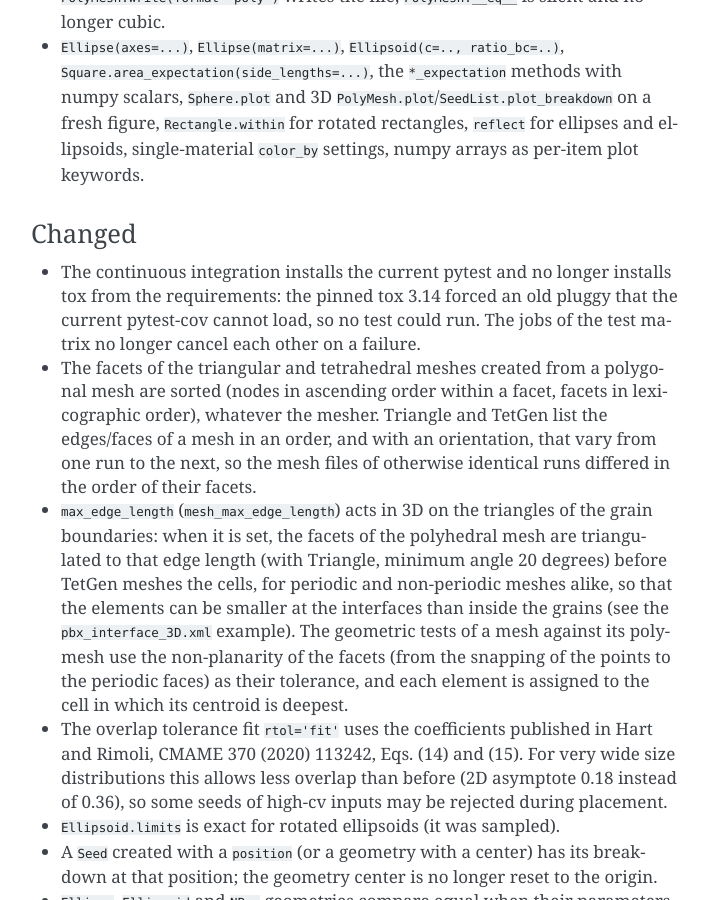
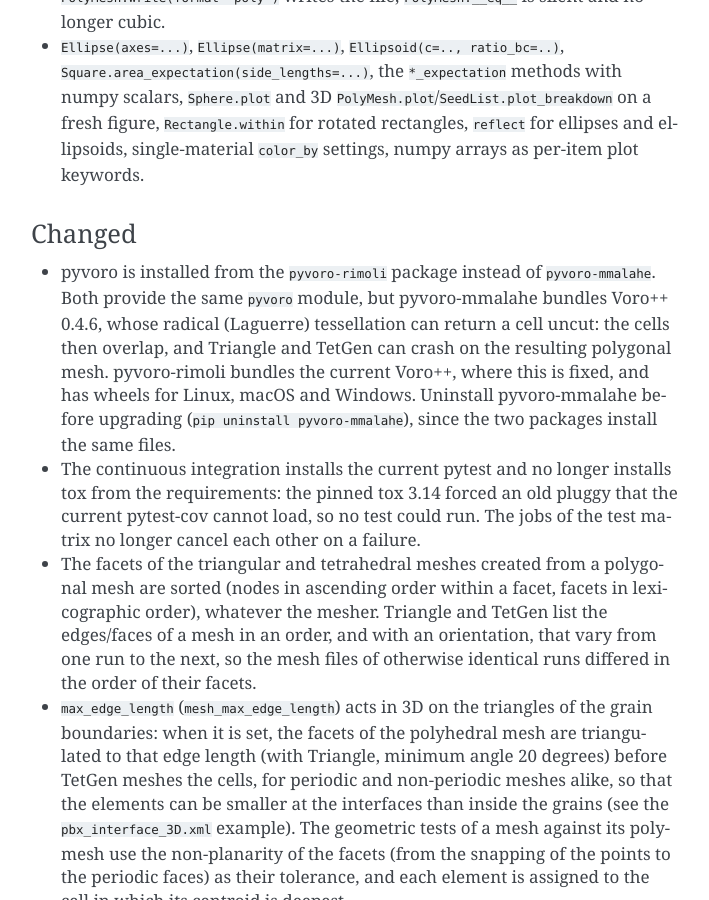
Before and after one commit to kip-hart/MicroStructPy, a Sphinx documentation site: the page built from docs/source/changelog.rst, in a window 1280 px wide and 900 px high, scrolled down 2891 px. Shown: the whole window, without its empty margins (399-1108 px from the left). Built offline with Sphinx 7.4.7, drawn with Linux system fonts in a browser that asks for light colours.

Commit message:
Install pyvoro from pyvoro-rimoli, which bundles the current Voro++
pyvoro-mmalahe bundles Voro++ 0.4.6, whose radical (Laguerre)
tessellation can return a cell uncut: the cells then overlap, and
Triangle and TetGen can crash on the polygonal mesh. This is why the
tests fail on Linux and macOS in the continuous integration. The
pyvoro-rimoli fork provides the same pyvoro module with the current
Voro++, where this is fixed, and has wheels for Linux, macOS and
Windows.

The README and the installation guide tell users to uninstall
pyvoro-mmalahe before upgrading, since both packages install the same
files.

Co-Authored-By: Claude Opus 5.5 <noreply@anthropic.com>

```diff
--- a/CHANGELOG.rst
+++ b/CHANGELOG.rst
@@ -134,6 +134,15 @@ Fixed
 
 Changed
 '''''''
+- pyvoro is installed from the ``pyvoro-rimoli`` package instead of
+  ``pyvoro-mmalahe``. Both provide the same ``pyvoro`` module, but
+  pyvoro-mmalahe bundles Voro++ 0.4.6, whose radical (Laguerre)
+  tessellation can return a cell uncut: the cells then overlap, and
+  Triangle and TetGen can crash on the resulting polygonal mesh.
+  pyvoro-rimoli bundles the current Voro++, where this is fixed, and has
+  wheels for Linux, macOS and Windows. Uninstall pyvoro-mmalahe before
+  upgrading (``pip uninstall pyvoro-mmalahe``), since the two packages
+  install the same files.
 - The continuous integration installs the current pytest and no longer
   installs tox from the requirements: the pinned tox 3.14 forced an old
   pluggy that the current pytest-cov cannot load, so no test could run.
--- a/README.rst
+++ b/README.rst
@@ -44,6 +44,9 @@ To install MicroStructPy, download it from PyPI using::
 
 If there is an error with the install, try ``pip install pybind11`` first,
 then install MicroStructPy.
+When upgrading from an earlier version, run ``pip uninstall pyvoro-mmalahe``
+first: MicroStructPy now uses ``pyvoro-rimoli``, which installs the same
+``pyvoro`` module.
 
 
 MicroStructPy can also be installed from source::
--- a/docs/source/package_guide.rst
+++ b/docs/source/package_guide.rst
@@ -293,7 +293,7 @@ phase-specific.
 .. _`MeshPy`: https://mathema.tician.de/software/meshpy/
 .. _`Power Diagram`: https://en.wikipedia.org/wiki/Power_diagram
 .. _`pygmsh`: https://pygmsh.readthedocs.io
-.. _`pyvoro`: https://github.com/mmalahe/pyvoro
+.. _`pyvoro`: https://github.com/rimoli/pyvoro
 .. _`TetGen`: http://wias-berlin.de/software/tetgen/
 .. _`Triangle`: https://www.cs.cmu.edu/~quake/triangle.html
 .. _`Voro++`: http://math.lbl.gov/voro++/
--- a/requirements.txt
+++ b/requirements.txt
@@ -5,7 +5,7 @@ pygmsh==7.1.17
 MeshPy==2022.1.3
 numpy>=1.24.4,<2.0
 pyquaternion==0.9.5
-pyvoro-mmalahe==1.3.4
+pyvoro-rimoli==1.4.0
 scipy>=1.10.1
 setuptools>=70.0.0
 xmltodict==0.12.0
--- a/setup.py
+++ b/setup.py
@@ -85,7 +85,7 @@ setup(
         'numpy>=1.22.2',
         'pygmsh>=7.0.2',
         'pyquaternion',
-        'pyvoro-mmalahe>=1.3.4',  # install issue with pyvoro
+        'pyvoro-rimoli>=1.4.0',  # pyvoro with the current Voro++
         'scipy',
         'xmltodict'
     ],
```
Also changed, not shown: docs/source/getting_started.rst (+9 -0 lines).
